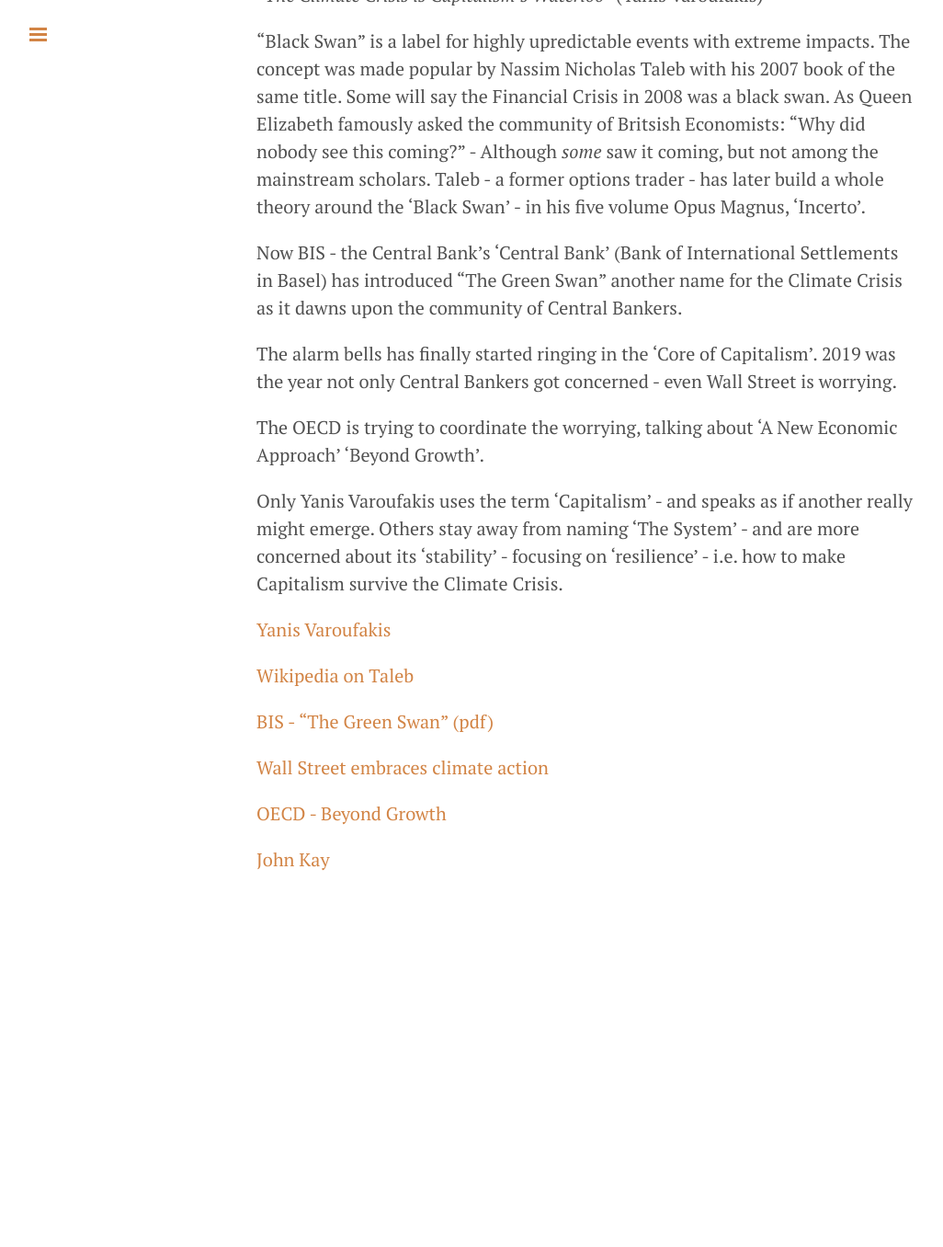
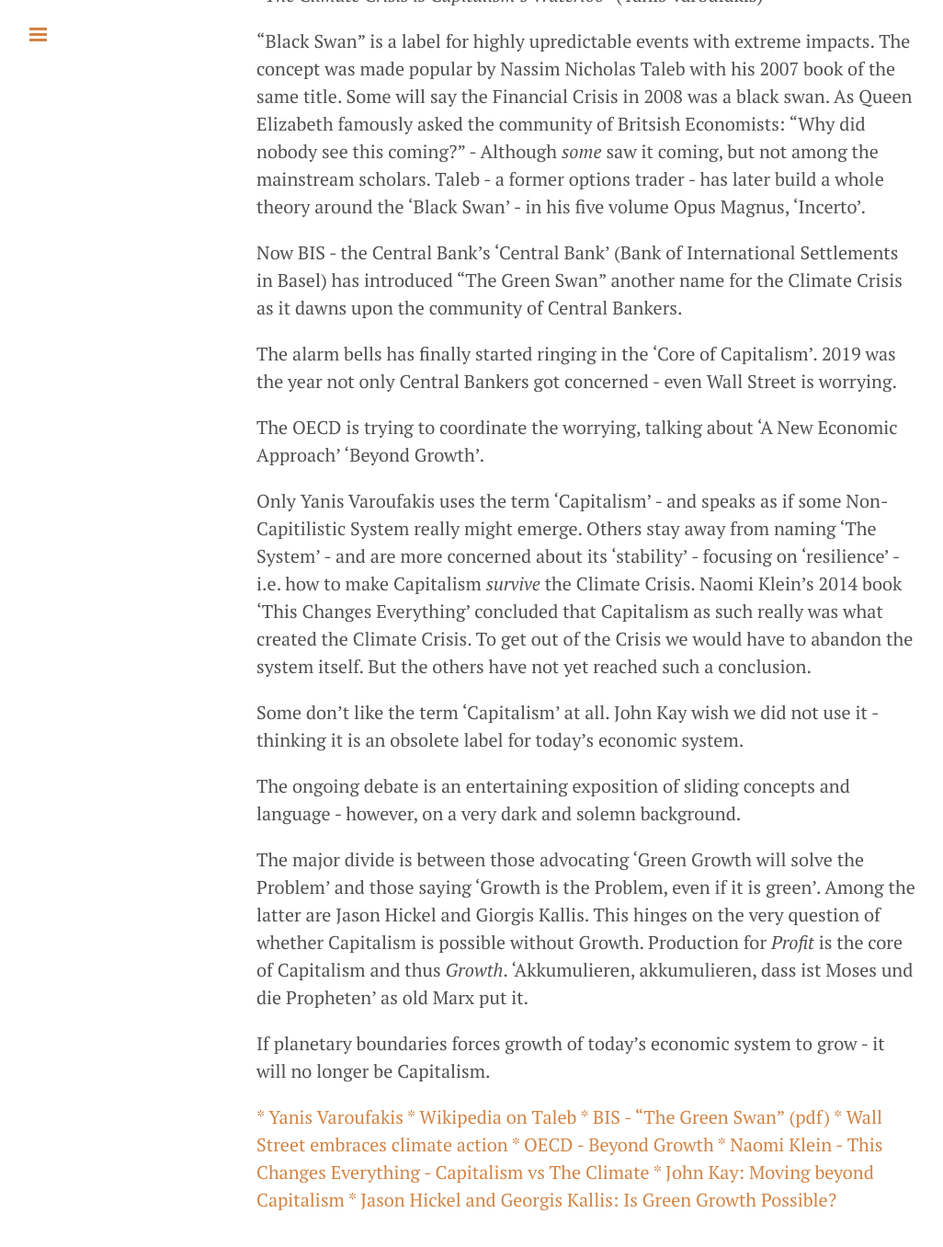
Before and after one commit to dyrehaugen/jde, a Jekyll site: the page built from _posts/2020-02-20-Beyond-Capitalism.md, in a window 1280 px wide and 1400 px high, scrolled down 842 px. Shown: the top 1356 px of the window at 92% size, without its empty margins (1-1027 px from the left). Built offline with Jekyll 4.4.1, drawn with Linux system fonts in a browser that asks for light colours; comment, search, counter and statistics services are not loaded; before the commit the page ends 1872 px from its top, so only the background shows below that.

Commit message:
content update

```diff
--- a/_config.yml
+++ b/_config.yml
@@ -1,7 +1,8 @@
 
 host: 127.0.0.1
 port: 4000
-
+# Allow forwad-dated _posts !!!
+future: true
 
 timezone: Europe/Oslo
 
@@ -30,7 +31,7 @@ url:              http://dyrehaugen.ddns.net:81/jde
 
 paginate:            5
 #baseurl:          /
-baseurl:          /jde/
+baseurl:          /jde
 
 
 
--- a/_includes/sidebar.html
+++ b/_includes/sidebar.html
@@ -1,9 +1,10 @@
 <!-- Google search function -->
 <script language="Javascript" type="text/javascript">
   function search_google() {
-    var query = document.getElementById("google-search").value;
-  <!--    window.open("http://google.com/search?q=" + query + "%20site:" + "https://dyrehaugen.github.io"); -->
-   window.open("http://google.com/search?q=" + query + "%20site:" + "http://dyrehaugen.ddns.net:81/jdh");
+      var query = document.getElementById("google-search").value;
+          window.open("http://google.com/search?q=" + query + "%20site:" + "https://dyrehaugen.github.io/jde");
+  <!--    window.open("http://google.com/search?q=" + query + "%20site:" + "https://dyrehaugen.github.io");      -->
+  <!--    window.open("http://google.com/search?q=" + query + "%20site:" + "http://dyrehaugen.ddns.net:81/jdh"); -->
   }
 </script>
 <!-- Target for toggling the sidebar `.sidebar-checkbox` is for regular
@@ -20,6 +21,7 @@
     <div class="sidebar-nav-item">
 <!--      <a href="{{ site.baseurl }}">Home</a>&nbsp;&nbsp;|&nbsp;&nbsp; -->
 <a href="{{ site.baseurl }}">Home</a>&nbsp;&nbsp;|&nbsp;&nbsp;
+<!--
 <a href="http://dyrehaugen.ddns.net:81/dhe" target="_blank">dhe</a>&nbsp;&nbsp;|&nbsp;&nbsp;
 <a href="http://dyrehaugen.ddns.net:81/dhn" target="_blank">dhn</a>&nbsp;&nbsp;|&nbsp;&nbsp;
 <a href="http://dyrehaugen.ddns.net:81/jdt" target="_blank">jdt</a>&nbsp;&nbsp;|&nbsp;&nbsp;
--- a/_posts/2020-02-20-Beyond-Capitalism.md
+++ b/_posts/2020-02-20-Beyond-Capitalism.md
@@ -1,6 +1,6 @@
 ---
 layout: post
-comments: True
+comments: true
 title: Will the Climate Crisis bring us beyond Capitalism?
 ---
 
@@ -24,20 +24,38 @@ The alarm bells has finally started ringing in the 'Core of Capitalism'.
 The OECD is trying to coordinate the worrying, talking about 'A New Economic Approach'
 'Beyond Growth'.
 
-Only Yanis Varoufakis uses the term 'Capitalism' - and speaks as if another
-really might emerge.
+Only Yanis Varoufakis uses the term 'Capitalism' - and speaks as if some Non-Capitilistic
+System really might emerge.
 Others stay away from naming 'The System' - and are more concerned about its 'stability' -
-focusing on 'resilience' - i.e. how to make Capitalism survive the Climate Crisis.
+focusing on 'resilience' - i.e. how to make Capitalism *survive* the Climate Crisis.
+Naomi Klein's 2014 book 'This Changes Everything' concluded that Capitalism as such
+really was what created the Climate Crisis. To get out of the Crisis we would have to
+abandon the system itself. But the others have not yet reached such a conclusion.
+
+Some don't like the term 'Capitalism' at all.
+John Kay wish we did not use it - thinking it is an obsolete label for today's
+economic system.
+
+The ongoing debate is an entertaining exposition of sliding concepts and language -
+however, on a very dark and solemn background.
+
+The major divide is between those advocating 'Green Growth will solve the Problem'
+and those saying 'Growth is the Problem, even if it is green'. Among the latter
+are Jason Hickel and Giorgis Kallis.
+This hinges on the very question of whether Capitalism is possible without Growth.
+Production for *Profit* is the core of Capitalism and thus *Growth*.
+'Akkumulieren, akkumulieren, dass ist Moses und die Propheten' as old Marx put it.
+
+If planetary boundaries forces growth of today's economic system to grow - it
+will no longer be Capitalism.
 
 
-[Yanis Varoufakis](https://www.project-syndicate.org/commentary/greta-thunberg-climate-change-future-of-capitalism-by-yanis-varoufakis-2020-01)
 
-[Wikipedia on Taleb](https://en.wikipedia.org/wiki/The_Black_Swan:_The_Impact_of_the_Highly_Improbable)
-
-[BIS - "The Green Swan" (pdf)](https://www.bis.org/publ/othp31.pdf)
-
-[Wall Street embraces climate action](https://www.ft.com/content/7bf922ae-4da3-11ea-95a0-43d18ec715f5)
-
-[OECD - Beyond Growth](https://www.google.com/url?client=internal-element-cse&cx=012432601748511391518:xzeadub0b0a&q=http://www.oecd.org/officialdocuments/publicdisplaydocumentpdf/%3Fcote%3DSG/NAEC(2019)3%26docLanguage%3DEn&sa=U&ved=2ahUKEwjdjt6lid7nAhXL3YUKHZ5sBcgQFjAAegQIARAC&usg=AOvVaw1wHqNvnVHB2QUAm0fryajm)
-
-[John Kay](https://www.johnkay.com/2018/03/13/moving-beyond-capitalism/)
+[ * Yanis Varoufakis](https://www.project-syndicate.org/commentary/greta-thunberg-climate-change-future-of-capitalism-by-yanis-varoufakis-2020-01)
+[ * Wikipedia on Taleb ](https://en.wikipedia.org/wiki/The_Black_Swan:_The_Impact_of_the_Highly_Improbable)
+[ * BIS - "The Green Swan" (pdf) ](https://www.bis.org/publ/othp31.pdf)
+[ * Wall Street embraces climate action ](https://www.ft.com/content/7bf922ae-4da3-11ea-95a0-43d18ec715f5)
+[ * OECD - Beyond Growth ](https://www.google.com/url?client=internal-element-cse&cx=012432601748511391518:xzeadub0b0a&q=http://www.oecd.org/officialdocuments/publicdisplaydocumentpdf/%3Fcote%3DSG/NAEC(2019)3%26docLanguage%3DEn&sa=U&ved=2ahUKEwjdjt6lid7nAhXL3YUKHZ5sBcgQFjAAegQIARAC&usg=AOvVaw1wHqNvnVHB2QUAm0fryajm)
+[ * Naomi Klein - This Changes Everything - Capitalism vs The Climate ](https://naomiklein.org/this-changes-everything/)
+[ * John Kay: Moving beyond Capitalism ](https://www.johnkay.com/2018/03/13/moving-beyond-capitalism/)
+[ * Jason Hickel and Georgis Kallis: Is Green Growth Possible?](https://www.tandfonline.com/doi/abs/10.1080/13563467.2019.1598964)
```
Also changed, not shown: other parts of _includes/sidebar.html (+1 -1 lines), 2 other files.
